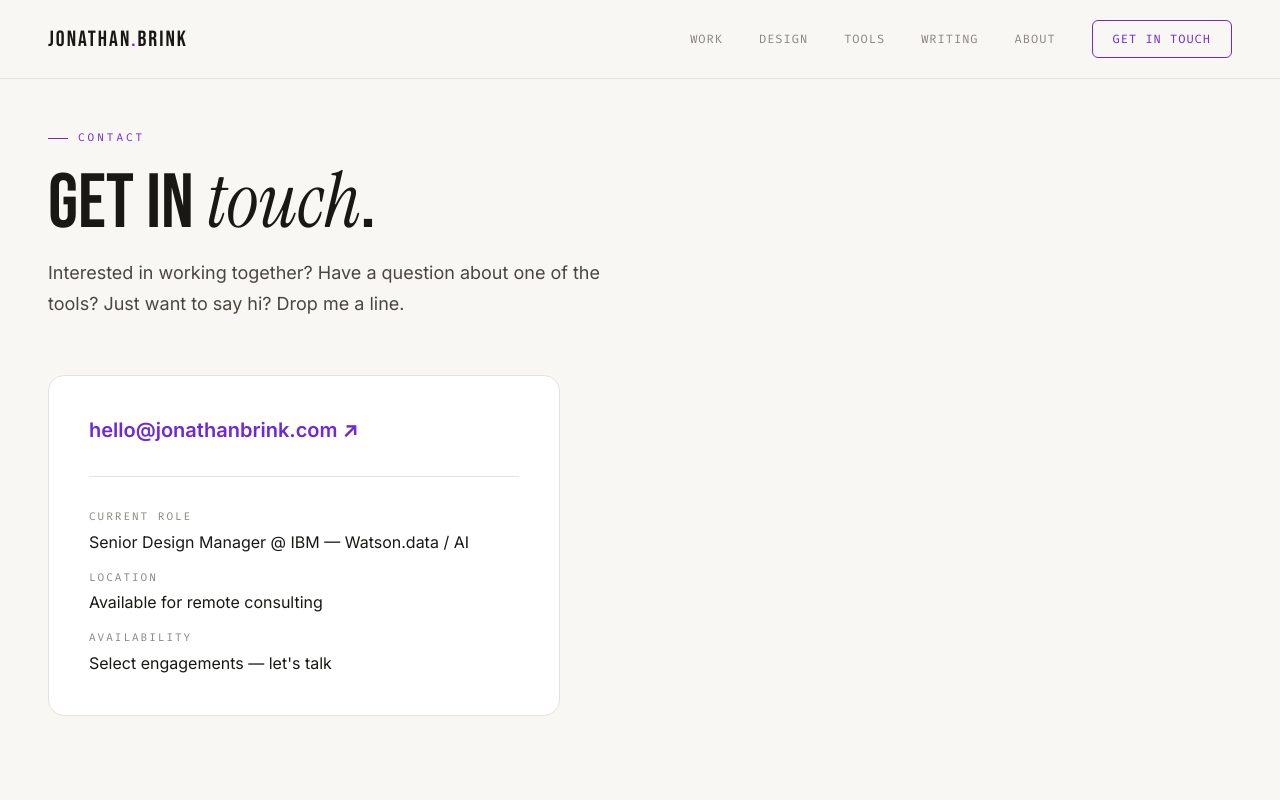
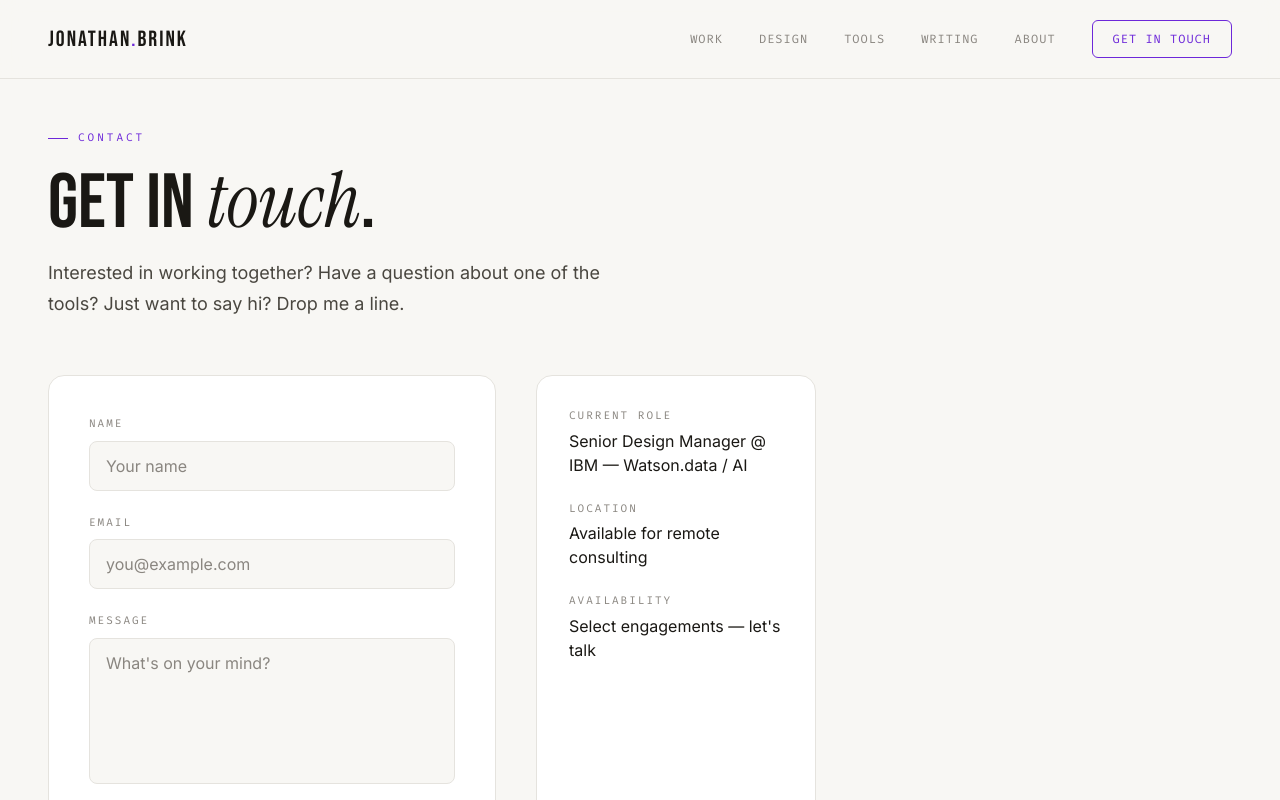
Before and after one commit to jonathan-trustOS/jonathanbrink.com, a Next.js app: page /contact in a window 1280 px wide. Shown: the top 800 px of the page. Built offline with nearby package versions, Linux system fonts and the light colour scheme.

Commit message:
Add contact form with Resend email integration
Replaces the static mailto link with a working contact form that sends
emails via the Resend API. Updates footer contact link to point to /contact.

Co-Authored-By: Claude Opus 4.6 <noreply@anthropic.com>

```diff
--- a/package.json
+++ b/package.json
@@ -11,7 +11,8 @@
   "dependencies": {
     "next": "16.1.6",
     "react": "19.2.3",
-    "react-dom": "19.2.3"
+    "react-dom": "19.2.3",
+    "resend": "^6.9.2"
   },
   "devDependencies": {
     "@tailwindcss/postcss": "^4",
--- /dev/null
+++ b/src/app/api/contact/route.ts
@@ -0,0 +1,51 @@
+import { sendContactNotification } from "@/lib/resend";
+import { NextResponse } from "next/server";
+
+export async function POST(request: Request) {
+  try {
+    const { name, email, message } = await request.json();
+
+    if (!name || typeof name !== "string" || name.trim().length === 0) {
+      return NextResponse.json({ error: "Name is required" }, { status: 400 });
+    }
+
+    if (!email || typeof email !== "string") {
+      return NextResponse.json(
+        { error: "Email is required" },
+        { status: 400 }
+      );
+    }
+
+    const emailRegex = /^[^\s@]+@[^\s@]+\.[^\s@]+$/;
+    if (!emailRegex.test(email)) {
+      return NextResponse.json(
+        { error: "Invalid email address" },
+        { status: 400 }
+      );
+    }
+
+    if (!message || typeof message !== "string" || message.trim().length === 0) {
+      return NextResponse.json(
+        { error: "Message is required" },
+        { status: 400 }
+      );
+    }
+
+    await sendContactNotification({
+      name: name.trim(),
+      email: email.toLowerCase().trim(),
+      message: message.trim(),
+    });
+
+    return NextResponse.json({
+      success: true,
+      message: "Message sent successfully",
+    });
+  } catch (error) {
+    console.error("Contact error:", error);
+    return NextResponse.json(
+      { error: "Failed to send message. Please try again." },
+      { status: 500 }
+    );
+  }
+}
--- a/src/app/contact/page.tsx
+++ b/src/app/contact/page.tsx
@@ -1,5 +1,6 @@
 import Nav from "@/components/Nav";
 import Footer from "@/components/Footer";
+import ContactForm from "@/components/ContactForm";
 
 export default function ContactPage() {
   return (
@@ -21,14 +22,10 @@ export default function ContactPage() {
           tools? Just want to say hi? Drop me a line.
         </p>
 
-        <div className="max-w-lg rounded-2xl border border-border bg-surface p-10">
-          <a
-            href="mailto:hello@jonathanbrink.com"
-            className="mb-8 inline-flex items-center gap-3 text-xl font-semibold text-violet no-underline transition-colors hover:text-violet-hover"
-          >
-            hello@jonathanbrink.com ↗
-          </a>
-          <div className="space-y-4 border-t border-border pt-8">
+        <div className="grid max-w-3xl gap-10 lg:grid-cols-[1fr_280px]">
+          <ContactForm />
+
+          <div className="space-y-6 rounded-2xl border border-border bg-surface p-8">
             <div>
               <div className="font-mono text-[11px] uppercase tracking-[2px] text-muted">
                 Current Role
--- /dev/null
+++ b/src/components/ContactForm.tsx
@@ -0,0 +1,141 @@
+"use client";
+
+import { useState, FormEvent } from "react";
+
+type Status = "idle" | "submitting" | "success" | "error";
+
+export default function ContactForm() {
+  const [status, setStatus] = useState<Status>("idle");
+
+  async function handleSubmit(e: FormEvent<HTMLFormElement>) {
+    e.preventDefault();
+    setStatus("submitting");
+
+    const form = e.currentTarget;
+    const data = new FormData(form);
+
+    try {
+      const res = await fetch("/api/contact", {
+        method: "POST",
+        headers: { "Content-Type": "application/json" },
+        body: JSON.stringify({
+          name: data.get("name"),
+          email: data.get("email"),
+          message: data.get("message"),
+        }),
+      });
+
+      if (res.ok) {
+        setStatus("success");
+        form.reset();
+      } else {
+        setStatus("error");
+      }
+    } catch {
+      setStatus("error");
+    }
+  }
+
+  if (status === "success") {
+    return (
+      <div className="flex flex-col items-start gap-3 rounded-2xl border border-border bg-surface p-10">
+        <div className="flex h-10 w-10 items-center justify-center rounded-full bg-green/10 text-green">
+          <svg
+            width="20"
+            height="20"
+            viewBox="0 0 20 20"
+            fill="none"
+            stroke="currentColor"
+            strokeWidth="2"
+            strokeLinecap="round"
+            strokeLinejoin="round"
+          >
+            <polyline points="4 10 8 14 16 6" />
+          </svg>
+        </div>
+        <h3 className="font-display text-2xl text-text">Message sent.</h3>
+        <p className="text-base text-dim">
+          Thanks for reaching out. I&apos;ll get back to you soon.
+        </p>
+        <button
+          onClick={() => setStatus("idle")}
+          className="mt-2 font-mono text-xs uppercase tracking-[2px] text-violet transition-colors hover:text-violet-hover"
+        >
+          Send another →
+        </button>
+      </div>
+    );
+  }
+
+  return (
+    <form
+      onSubmit={handleSubmit}
+      className="space-y-6 rounded-2xl border border-border bg-surface p-10"
+    >
+      <div>
+        <label
+          htmlFor="name"
+          className="mb-2 block font-mono text-[11px] uppercase tracking-[2px] text-muted"
+        >
+          Name
+        </label>
+        <input
+          type="text"
+          id="name"
+          name="name"
+          required
+          className="w-full rounded-lg border border-border bg-bg px-4 py-3 text-base text-text outline-none transition-colors placeholder:text-muted focus:border-violet"
+          placeholder="Your name"
+        />
+      </div>
+
+      <div>
+        <label
+          htmlFor="email"
+          className="mb-2 block font-mono text-[11px] uppercase tracking-[2px] text-muted"
+        >
+          Email
+        </label>
+        <input
+          type="email"
+          id="email"
+          name="email"
+          required
+          className="w-full rounded-lg border border-border bg-bg px-4 py-3 text-base text-text outline-none transition-colors placeholder:text-muted focus:border-violet"
+          placeholder="you@example.com"
+        />
+      </div>
+
+      <div>
+        <label
+          htmlFor="message"
+          className="mb-2 block font-mono text-[11px] uppercase tracking-[2px] text-muted"
+        >
+          Message
+        </label>
+        <textarea
+          id="message"
+          name="message"
+          required
+          rows={5}
+          className="w-full resize-none rounded-lg border border-border bg-bg px-4 py-3 text-base text-text outline-none transition-colors placeholder:text-muted focus:border-violet"
+          placeholder="What's on your mind?"
+        />
+      </div>
+
+      {status === "error" && (
+        <p className="text-sm text-amber">
+          Something went wrong. Please try again.
+        </p>
+      )}
+
+      <button
+        type="submit"
+        disabled={status === "submitting"}
+        className="inline-flex items-center gap-2 rounded-full bg-violet px-8 py-3 font-mono text-sm font-medium tracking-wide text-white transition-colors hover:bg-violet-hover disabled:opacity-60"
+      >
+        {status === "submitting" ? "Sending..." : "Send message →"}
+      </button>
+    </form>
+  );
+}
--- a/src/components/Footer.tsx
+++ b/src/components/Footer.tsx
@@ -6,7 +6,7 @@ const links = [
   { label: "Tools", href: "/tools" },
   { label: "Writing", href: "/writing" },
   { label: "About", href: "/about" },
-  { label: "Contact", href: "mailto:hello@jonathanbrink.com" },
+  { label: "Contact", href: "/contact" },
 ];
 
 export default function Footer() {
--- /dev/null
+++ b/src/lib/resend.ts
@@ -0,0 +1,49 @@
+import { Resend } from "resend";
+
+let _resend: Resend | null = null;
+function getResend(): Resend {
+  if (!_resend) {
+    _resend = new Resend(process.env.RESEND_API_KEY);
+  }
+  return _resend;
+}
+
+export async function sendContactNotification(submission: {
+  name: string;
+  email: string;
+  message: string;
+}) {
+  const { error } = await getResend().emails.send({
+    from: "Jonathan Brink <onboarding@resend.dev>",
+    to: "brink.jonathan@gmail.com",
+    replyTo: submission.email,
+    subject: `[jonathanbrink.com] Message from ${submission.name}`,
+    html: `
+      <div style="font-family: sans-serif; max-width: 600px; margin: 0 auto; color: #1a1814;">
+        <h2 style="color: #6d28d9; margin-bottom: 24px;">New Contact Form Submission</h2>
+        <table style="width: 100%; border-collapse: collapse;">
+          <tr>
+            <td style="padding: 8px 12px; font-weight: bold; vertical-align: top; width: 80px;">Name:</td>
+            <td style="padding: 8px 12px;">${submission.name}</td>
+          </tr>
+          <tr>
+            <td style="padding: 8px 12px; font-weight: bold; vertical-align: top;">Email:</td>
+            <td style="padding: 8px 12px;"><a href="mailto:${submission.email}">${submission.email}</a></td>
+          </tr>
+          <tr>
+            <td style="padding: 8px 12px; font-weight: bold; vertical-align: top;">Message:</td>
+            <td style="padding: 8px 12px; white-space: pre-wrap;">${submission.message}</td>
+          </tr>
+        </table>
+        <p style="margin-top: 24px; font-size: 12px; color: #888;">
+          Reply directly to this email to respond to ${submission.name}.
+        </p>
+      </div>
+    `,
+  });
+
+  if (error) {
+    console.error("Failed to send contact notification:", error);
+    throw error;
+  }
+}
```
Also changed, not shown: 1 other file (tests, documents, lock files or other folders).
